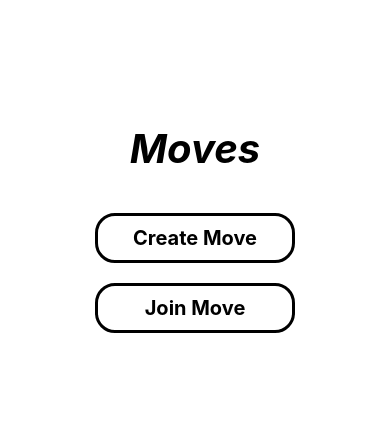
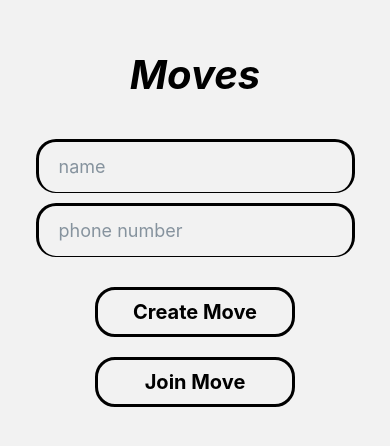
Before and after one commit to CJWheelz/Moves, a React Native app: screen /Welcome in a window 390 px wide. Shown: the part 194-640 px from the top of the page. Built offline with nearby package versions, Linux system fonts and the light colour scheme; no server answers.

Commit message:
added welcome page

```diff
--- a/App.js
+++ b/App.js
@@ -7,7 +7,7 @@ import Welcome from './components/welcome';
 LogBox.ignoreAllLogs();
 
 const App = (props) => {
-  return <Welcome />;
+  return <MainTabBar />;
 };
 
 
--- a/components/welcome.js
+++ b/components/welcome.js
@@ -1,17 +1,27 @@
-import React from 'react';
-import { StyleSheet, View, Text, Image, Button, TouchableOpacity } from 'react-native';
+import React, { useState } from 'react';
+import { navigation, StyleSheet, View, Text, Image, Button, SafeAreaView, TouchableOpacity } from 'react-native';
+import { Input } from 'react-native-elements';
+import { BackgroundImage } from 'react-native-elements/dist/config';
 
-const Welcome = () => {
+const Welcome = ( {navigation} ) => {
+
+    const [name, setName] = useState('');
+    const [phoneNumber, setPhoneNumber] = useState('');
+
     const handleCreateMove = () => {
-        console.log('Create Move');
+        navigation.navigate('CreateMove');
     }
     const handleJoinMove = () => {
-        console.log('Join Move');
+        navigation.navigate('JoinMove');
     }
 
   return (
-    <View style={styles.container}>
+    <SafeAreaView style={styles.container}>
         <Text style={styles.title}> Moves </Text>
+        <View>
+        <Input placeholder='name' onChange={setName} inputContainerStyle={styles.input} />
+        <Input placeholder='phone number' onChange={setPhoneNumber} inputContainerStyle={styles.input} />
+        </View>
         <TouchableOpacity onPress={handleCreateMove} style={styles.button}>
             <Text style={styles.button.text}>
             Create Move
@@ -22,14 +32,26 @@ const Welcome = () => {
                 Join Move
             </Text>
         </TouchableOpacity>
-    </View>
+    </SafeAreaView>
   );
 }
 
 const styles = StyleSheet.create({
+  input: {
+    borderWidth: 3,
+    borderColor: 'black',
+    justifySelf: 'center',
+    alignSelf: 'center',
+    borderRadius: 20,
+    padding: 5,
+    paddingLeft: 20,
+    text: {
+        textAlign: 'center',
+        fontSize: 20,
+        fontWeight: 'bold',
+    }
+  },
   container: {
-    paddingTop: 50,
-    paddingBottom: 50,
     flex: 1,
     direction: 'column',
     justifyContent: 'center',
--- a/navigation/main_tab_bar.js
+++ b/navigation/main_tab_bar.js
@@ -1,40 +1,28 @@
 import React from 'react';
-import { Text, View } from 'react-native';
+import { Text, View, TouchableOpacity } from 'react-native';
 import { NavigationContainer } from '@react-navigation/native';
+import {createNativeStackNavigator} from '@react-navigation/native-stack';
 import { createBottomTabNavigator } from '@react-navigation/bottom-tabs';
 import Ionicons from 'react-native-vector-icons/FontAwesome';
 import About from '../components/about';
 import SearchTab from './search_tab';
+import CreateMove from '../components/create_move';
+import JoinMove from '../components/join_move';
+import Welcome from '../components/welcome';
+
 
 const Tab = createBottomTabNavigator();
+const Stack = createNativeStackNavigator();
 
 const MainTabBar = () => {
+
     return (
       <NavigationContainer>
-        <Tab.Navigator
-          initialRouteName="Search"
-          screenOptions={({ route }) => ({
-            tabBarIcon: ({ focused }) => {
-              let iconName;
-
-                  // Customize the icon we display based on the tab route
-              if (route.name === 'About') {
-                iconName = 'info-circle';
-              }
-                  // Adding the search icon
-                  else if (route.name === 'Search') {
-                iconName = 'search';
-              }
-
-                  // Return the respective icon
-              return <Ionicons name={iconName} size={26} color={focused ? '#58AADA' : 'grey'} />;
-            },
-            headerShown: false,
-          })}
-        >
-          <Tab.Screen name="Search" component={SearchTab} />
-          <Tab.Screen name="About" component={About} />
-        </Tab.Navigator>
+        <Stack.Navigator screenOptions={{ headerBackVisible: true, headerTransparent: true, headerTitle: '' }}>
+        <Stack.Screen name="Welcome" component={Welcome} />
+          <Stack.Screen name="CreateMove" component={CreateMove}/>
+          <Stack.Screen name="JoinMove" component={JoinMove} />
+        </Stack.Navigator>
       </NavigationContainer>
     );
   };
--- a/package.json
+++ b/package.json
@@ -12,6 +12,7 @@
     "@react-native-community/masked-view": "^0.1.11",
     "@react-navigation/bottom-tabs": "^6.5.20",
     "@react-navigation/native": "^6.1.17",
+    "@react-navigation/native-stack": "^6.9.26",
     "@react-navigation/stack": "^6.3.29",
     "axios": "^1.6.8",
     "expo": "~51.0.7",
```
Also changed, not shown: 1 other file (tests, documents, lock files or other folders).
